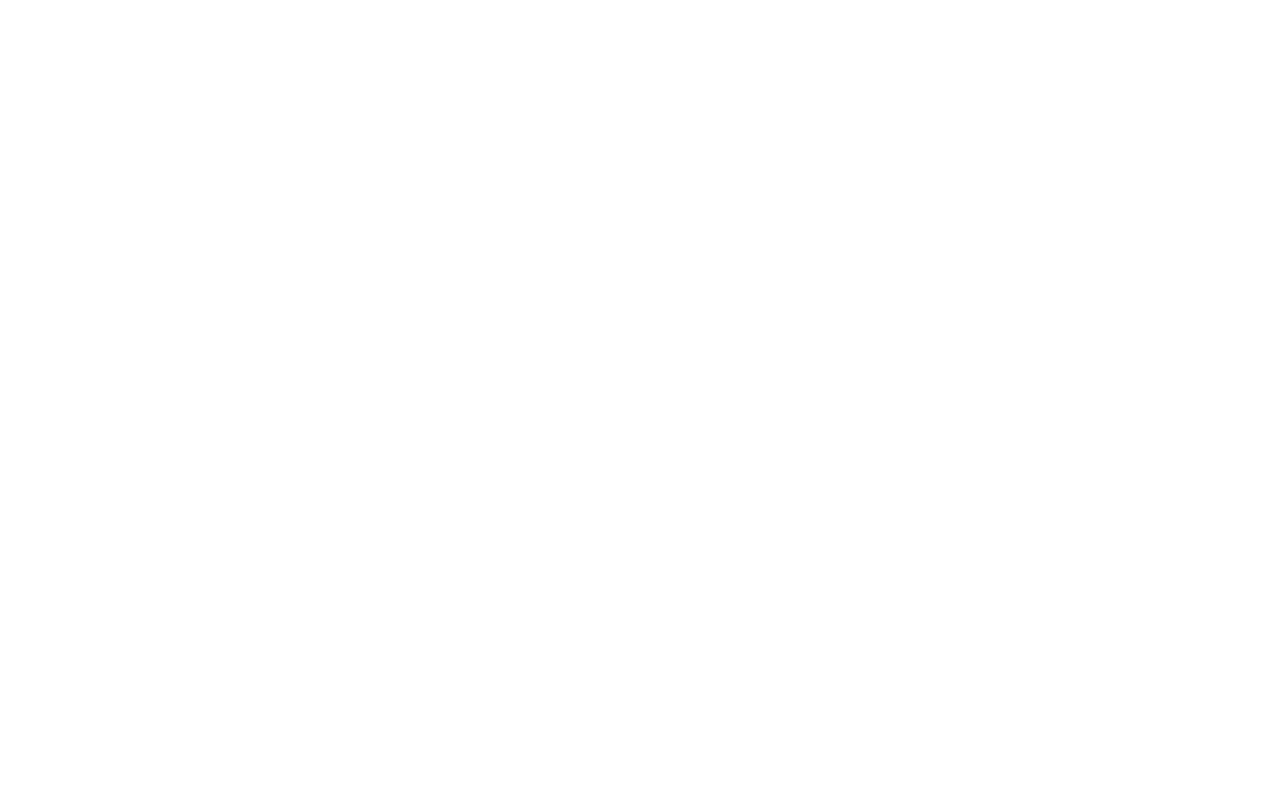
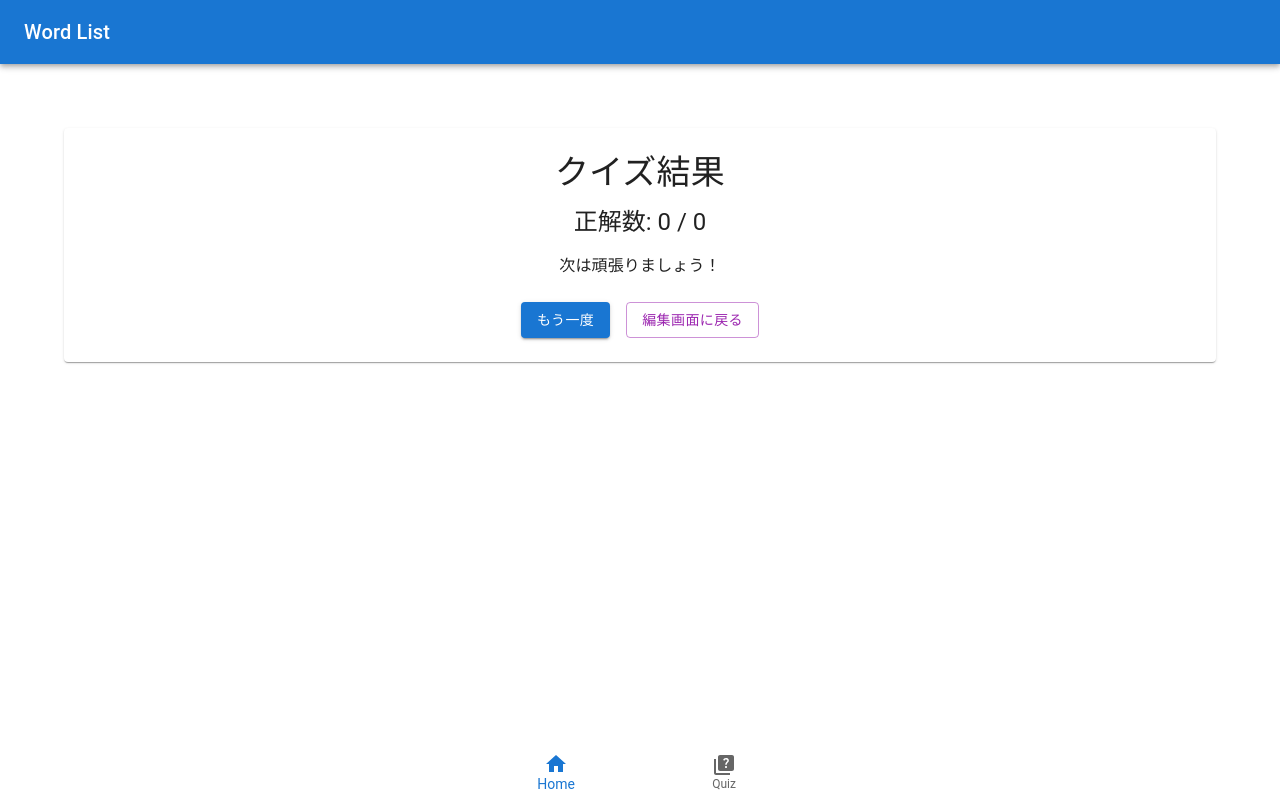
Before and after one commit to harutiro/my-wordlist-app, a React (Vite) app: page /result in a window 1280 px wide. Before the commit this address had no page. Built offline with nearby package versions, Linux system fonts and the light colour scheme.

Commit message:
リザルト画面を作成

```diff
--- a/src/main.tsx
+++ b/src/main.tsx
@@ -1,8 +1,9 @@
 import ReactDOM from 'react-dom/client';
 import { BrowserRouter as Router, Routes, Route } from 'react-router-dom';
-import App from './App';
-import QuizPage from './QuizPage';
+import App from './pages/App';
+import QuizPage from './pages/QuizPage';
 import './index.css'; // ここでindex.cssをインポート
+import ResultPage from './pages/Result';
 
 
 const root = ReactDOM.createRoot(document.getElementById('root') as HTMLElement);
@@ -12,6 +13,7 @@
     <Routes>
       <Route path="/" element={<App />} />
       <Route path="/quiz" element={<QuizPage />} />
+      <Route path="/result" element={<ResultPage />} />
     </Routes>
   </Router>
 );
--- a/src/App.tsx
+++ b/src/pages/App.tsx
@@ -2,7 +2,7 @@
 import axios from 'axios';
 import { Button, TextField, Card, CardContent, Typography, Box, Container } from '@mui/material';
 import { v4 as uuidv4 } from 'uuid';
-import Layout from './components/Layout';
+import Layout from '../components/Layout';
 import DeleteIcon from '@mui/icons-material/Delete';
 
 interface Word {
--- a/src/QuizPage.tsx
+++ b/src/pages/QuizPage.tsx
@@ -2,7 +2,7 @@
 import axios from 'axios';
 import { useNavigate } from 'react-router-dom';
 import { Box, Button, Card, Container, Typography } from '@mui/material';
-import Layout from './components/Layout';
+import Layout from '../components/Layout';
 
 interface Word {
   id: string;
@@ -16,6 +16,7 @@
   const [questionNumber, setQuestionNumber] = useState<number>(0);
   const [question, setQuestion] = useState<Word>({} as Word);
   const [value, setValue] = useState(0);
+  const [correctAnswers, setCorrectAnswers] = useState<number>(0); // 正解数を管理
   const navigate = useNavigate();
 
   useEffect(() => {
@@ -52,13 +53,19 @@
 
   const handleAnswerClick = (answer: string) => {
     const correct = answer === question.read;
+    if (correct) {
+      setCorrectAnswers((prev) => prev + 1); // 正解したらカウントアップ
+    }
     alert(correct ? '正解!' : '不正解...');
+
     if (questionNumber < wordList.length - 1) {
       setQuestionNumber(questionNumber + 1);
       setQuestion(wordList[questionNumber + 1]);
     } else {
       alert('クイズ終了!');
-      navigate('/');
+      setTimeout(() => {
+        navigate('/result', { state: { correctAnswers: correctAnswers + (correct ? 1 : 0), totalQuestions: wordList.length } }); // 結果画面に遷移
+      }, 200); // 状態更新が反映されるまで待機
     }
   };
 
--- /dev/null
+++ b/src/pages/Result.tsx
@@ -0,0 +1,59 @@
+import { useLocation, useNavigate } from 'react-router-dom';
+import { useState } from 'react';
+import { Container, Card, Typography, Box, Button } from '@mui/material';
+import Layout from '../components/Layout';
+
+const ResultPage = () => {
+  const [value, setValue] = useState(0);
+  const location = useLocation();
+  const navigate = useNavigate();
+  const { correctAnswers, totalQuestions } = location.state || { correctAnswers: 0, totalQuestions: 0 };
+
+  // 編集画面に戻る処理
+  const handleEditClick = () => {
+    navigate('/'); // ここで編集画面のルートに遷移
+  };
+
+  // クイズをもう一度やり直す処理
+  const handleRetryClick = () => {
+    navigate('/quiz'); // クイズ画面に戻る
+  };
+
+  return (
+    <Layout value={value} onBottomNavChange={(newValue) => setValue(newValue)}>
+      <Container sx={{ marginTop: 3 }}>
+        <Box>
+          <Card sx={{ padding: 3, textAlign: 'center' }}>
+            <Typography variant="h4" gutterBottom>
+              クイズ結果
+            </Typography>
+            <Typography variant="h5">
+              正解数: {correctAnswers} / {totalQuestions}
+            </Typography>
+            <Typography variant="body1" sx={{ marginTop: 2 }}>
+              {correctAnswers / totalQuestions >= 0.5 ? 'おめでとうございます!' : '次は頑張りましょう！'}
+            </Typography>
+            <Box sx={{ marginTop: 3, display: 'flex', justifyContent: 'center', gap: 2 }}>
+              <Button
+                variant="contained"
+                color="primary"
+                onClick={handleRetryClick} // 再試行ボタンの処理
+              >
+                もう一度
+              </Button>
+              <Button
+                variant="outlined"
+                color="secondary"
+                onClick={handleEditClick} // 編集画面に戻るボタンの処理
+              >
+                編集画面に戻る
+              </Button>
+            </Box>
+          </Card>
+        </Box>
+      </Container>
+    </Layout>
+  );
+};
+
+export default ResultPage;
```
Also changed, not shown: src/App.css (deleted).
